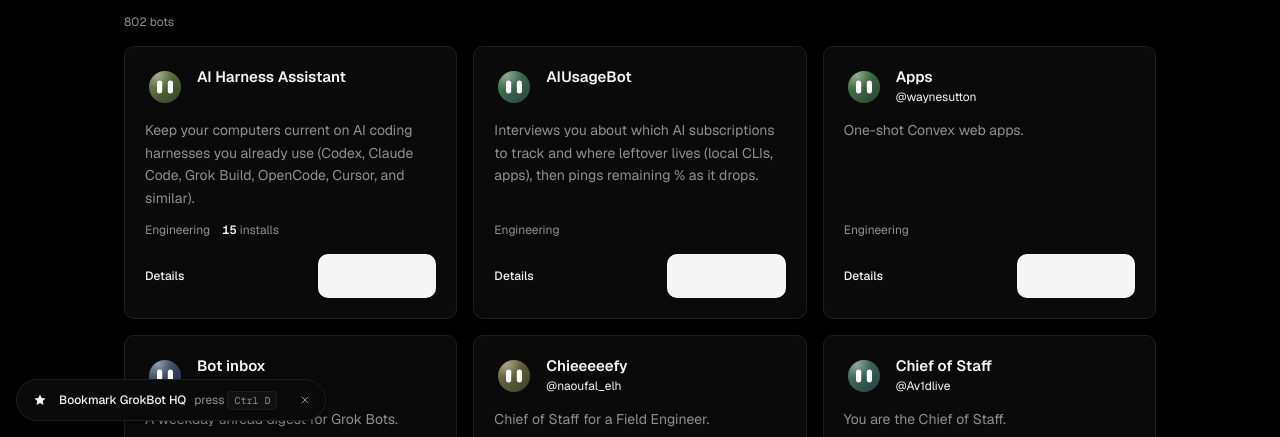
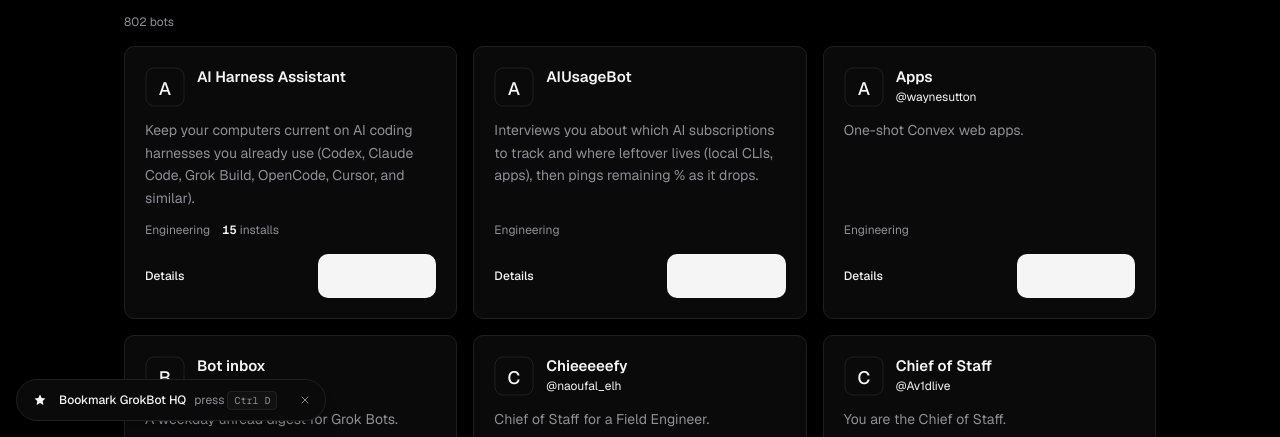
Before and after one commit to V-harshith/grokbothq, a Next.js app: page /bots in a window 1280 px wide. Shown: the part 363-800 px from the top of the page. Built offline with nearby package versions, Linux system fonts and the light colour scheme; no server answers.

Commit message:
redesign: monochrome monogram identity

```diff
--- a/src/components/bot-face.tsx
+++ b/src/components/bot-face.tsx
@@ -1,14 +1,3 @@
-/**
- * Deterministic per-bot face: a glossy gradient "bot head" SVG whose hue and
- * blink rhythm are derived from the bot's slug - every bot gets its own
- * identity, rendered server-side with zero randomness and zero JS.
- */
-function hashString(s: string): number {
-  let h = 7;
-  for (let i = 0; i < s.length; i++) h = (h * 31 + s.charCodeAt(i)) | 0;
-  return Math.abs(h);
-}
-
 export function BotFace({
   slug,
   name,
@@ -20,33 +9,16 @@
   size?: number;
   hue?: number;
 }) {
-  const h = hashString(slug);
-  const hue = hueProp ?? h % 360;
-  const dur = `${(3.6 + (h % 320) / 100).toFixed(2)}s`;
-  const del = `${((h % 280) / 100).toFixed(2)}s`;
-  const gid = `bf-${slug}`;
+  void slug;
+  void hueProp;
+  const initial = name.trim().charAt(0).toUpperCase() || "G";
 
   return (
-    <svg width={size} height={size} viewBox="0 0 40 40" className="bot-face block shrink-0 transition-transform duration-300" role="img" aria-label={`${name} bot face`}>
-      <defs>
-        <clipPath id={`${gid}-clip`}><circle cx="20" cy="20" r="16" /></clipPath>
-        <linearGradient id={`${gid}-fill`} x1="0" y1="0" x2="1" y2="1">
-          <stop offset="0%" stopColor={`hsl(${hue} 28% 42%)`} />
-          <stop offset="100%" stopColor={`hsl(${(hue + 40) % 360} 30% 22%)`} />
-        </linearGradient>
-        <radialGradient id={`${gid}-shine`} cx="0.28" cy="0.14" r="0.9">
-          <stop offset="0%" stopColor="#fff" stopOpacity="0.4" />
-          <stop offset="42%" stopColor="#fff" stopOpacity="0.06" />
-          <stop offset="55%" stopColor="#fff" stopOpacity="0" />
-        </radialGradient>
-      </defs>
-      <circle cx="20" cy="20" r="16" fill={`hsl(${hue} 15% 11%)`} />
-      <circle cx="20" cy="20" r="16" fill={`url(#${gid}-fill)`} opacity="0.9" />
-      <circle cx="20" cy="20" r="16" fill={`url(#${gid}-shine)`} />
-      <g>
-        <rect className="bot-eye" style={{ "--bd": dur, "--bdel": del } as React.CSSProperties} x="12" y="13.6" width="5.2" height="12.8" rx="2.6" fill="#fff" />
-        <rect className="bot-eye" style={{ "--bd": dur, "--bdel": del } as React.CSSProperties} x="22.8" y="13.6" width="5.2" height="12.8" rx="2.6" fill="#fff" />
-      </g>
+    <svg width={size} height={size} viewBox="0 0 40 40" className="block shrink-0" role="img" aria-label={`${name} monogram`}>
+      <rect x="1" y="1" width="38" height="38" rx="8" fill="var(--surface)" stroke="var(--border-c)" />
+      <text x="20" y="21" textAnchor="middle" dominantBaseline="central" fontFamily="var(--font-sans), sans-serif" fontSize="18" fontWeight="500" fill="var(--foreground)">
+        {initial}
+      </text>
     </svg>
   );
 }
```
Also changed, not shown: public/logo.svg, src/app/icon.svg.
